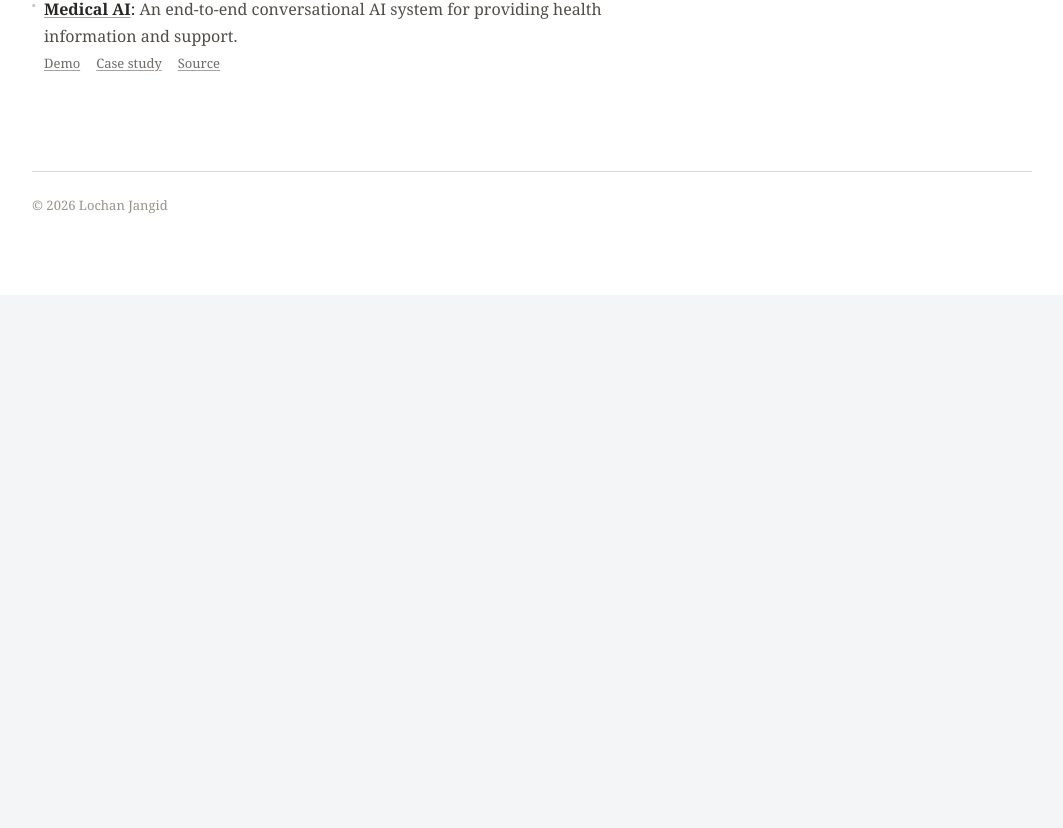
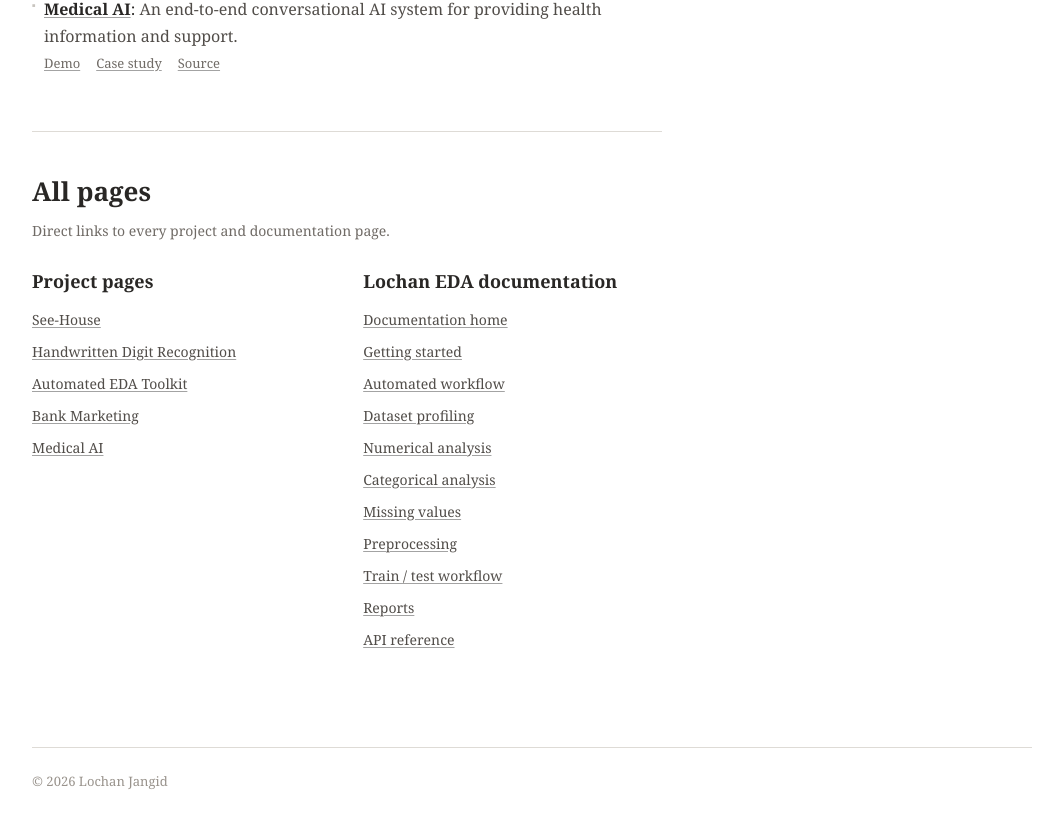
Before and after one commit to LochanJangid/lochan, a Next.js app: page / in a window 1280 px wide. Shown: the part 756-1584 px from the top of the page, without its empty margins (108-1171 px from the left). Before the commit the page ends 1051 px from the top, so only its background shows below. Built offline with nearby package versions, Linux system fonts and the light colour scheme.

Commit message:
feat: add in_return parameter in lochan_eda.AutomatedEDA.prepare

```diff
--- a/src/app/page.js
+++ b/src/app/page.js
@@ -75,6 +75,20 @@ const projects = [
       ["Source", "https://github.com/LochanJangid/MedicalAI"],
     ],
   },
+];
+
+const documentationPages = [
+  ["Documentation home", "/work/lochan-eda/docs"],
+  ["Getting started", "/work/lochan-eda/docs/getting-started"],
+  ["Automated workflow", "/work/lochan-eda/docs/automated-eda"],
+  ["Dataset profiling", "/work/lochan-eda/docs/profiler"],
+  ["Numerical analysis", "/work/lochan-eda/docs/numerical"],
+  ["Categorical analysis", "/work/lochan-eda/docs/categorical"],
+  ["Missing values", "/work/lochan-eda/docs/missing"],
+  ["Preprocessing", "/work/lochan-eda/docs/preprocessing"],
+  ["Train / test workflow", "/work/lochan-eda/docs/train-test"],
+  ["Reports", "/work/lochan-eda/docs/reports"],
+  ["API reference", "/work/lochan-eda/docs/api"],
 ];
 
 const spiderBackground =
@@ -391,7 +405,7 @@ export default function Home() {
 
                     {spideyMode && (
                       <p className="mt-2 max-w-[600px] font-serif text-sm leading-6 text-neutral-400">
-                        Four systems. Four problems. One obsession:
+                        Five systems. Five problems. One obsession:
                         make it work.
                       </p>
                     )}
@@ -399,7 +413,7 @@ export default function Home() {
 
                   {spideyMode && (
                     <span className="font-mono text-[9px] text-neutral-500">
-                      04 RECORDS
+                      05 RECORDS
                     </span>
                   )}
                 </div>
@@ -503,9 +517,9 @@ export default function Home() {
                             </span>
                           </p>
 
-                          <p className="mt-1">
+                          <div className="mt-1">
                             <ProjectLinks links={project.links} />
-                          </p>
+                          </div>
                         </div>
                       </>
                     )}
@@ -513,6 +527,100 @@ export default function Home() {
                 ))}
               </div>
             </section>
+
+            <nav
+              id="all-pages"
+              aria-label="All portfolio pages"
+              className={`mt-14 border-t pt-8 ${
+                spideyMode
+                  ? "border-white/10"
+                  : "border-[#dedbd6]"
+              }`}
+            >
+              {spideyMode && (
+                <p className="font-mono text-[9px] tracking-[0.3em] text-red-500">
+                  ROUTE INDEX
+                </p>
+              )}
+
+              <h2
+                className={`mt-2 font-serif text-[26px] font-bold ${
+                  spideyMode ? "text-white" : "text-[#292725]"
+                }`}
+              >
+                All pages
+              </h2>
+
+              <p
+                className={`mt-2 font-serif text-sm leading-6 ${
+                  spideyMode ? "text-neutral-400" : "text-[#706b66]"
+                }`}
+              >
+                Direct links to every project and documentation page.
+              </p>
+
+              <div className="mt-6 grid gap-8 sm:grid-cols-2">
+                <div>
+                  <h3
+                    className={`font-serif text-lg font-bold ${
+                      spideyMode ? "text-neutral-200" : "text-[#292725]"
+                    }`}
+                  >
+                    Project pages
+                  </h3>
+
+                  <ul className="mt-3 space-y-2">
+                    {projects.map((project) => {
+                      const href = project.links.find(
+                        ([label]) => label === "Case study"
+                      )?.[1];
+
+                      return (
+                        <li key={project.title}>
+                          <a
+                            href={href}
+                            className={`font-serif text-sm underline underline-offset-2 transition ${
+                              spideyMode
+                                ? "text-red-300 decoration-red-700 hover:text-white"
+                                : "text-[#514d49] decoration-neutral-400 hover:text-neutral-900"
+                            }`}
+                          >
+                            {project.title}
+                          </a>
+                        </li>
+                      );
+                    })}
+                  </ul>
+                </div>
+
+                <div>
+                  <h3
+                    className={`font-serif text-lg font-bold ${
+                      spideyMode ? "text-neutral-200" : "text-[#292725]"
+                    }`}
+                  >
+                    Lochan EDA documentation
+                  </h3>
+
+                  <ul className="mt-3 space-y-2">
+                    {documentationPages.map(([label, href]) => (
+                      <li key={href}>
+                        <a
+                          href={href}
+                          className={`font-serif text-sm underline underline-offset-2 transition ${
+                            spideyMode
+                              ? "text-red-300 decoration-red-700 hover:text-white"
+                              : "text-[#514d49] decoration-neutral-400 hover:text-neutral-900"
+                          }`}
+                        >
+                          {label}
+                        </a>
+                      </li>
+                    ))}
+                  </ul>
+                </div>
+              </div>
+            </nav>
 
             {/* =================================================
                 TRILOGY
--- a/src/app/work/lochan-eda/page.jsx
+++ b/src/app/work/lochan-eda/page.jsx
@@ -457,7 +457,8 @@ X_train, X_test, y_train, y_test = eda.prepare(
     split=True,
     test_size=0.2,
     random_state=42,
-    stratify=df["target"]
+    stratify=df["target"],
+    in_return="ndarray"/"dataframe"/"tensor"
 )`}
                 </NotebookCell>
 
```
